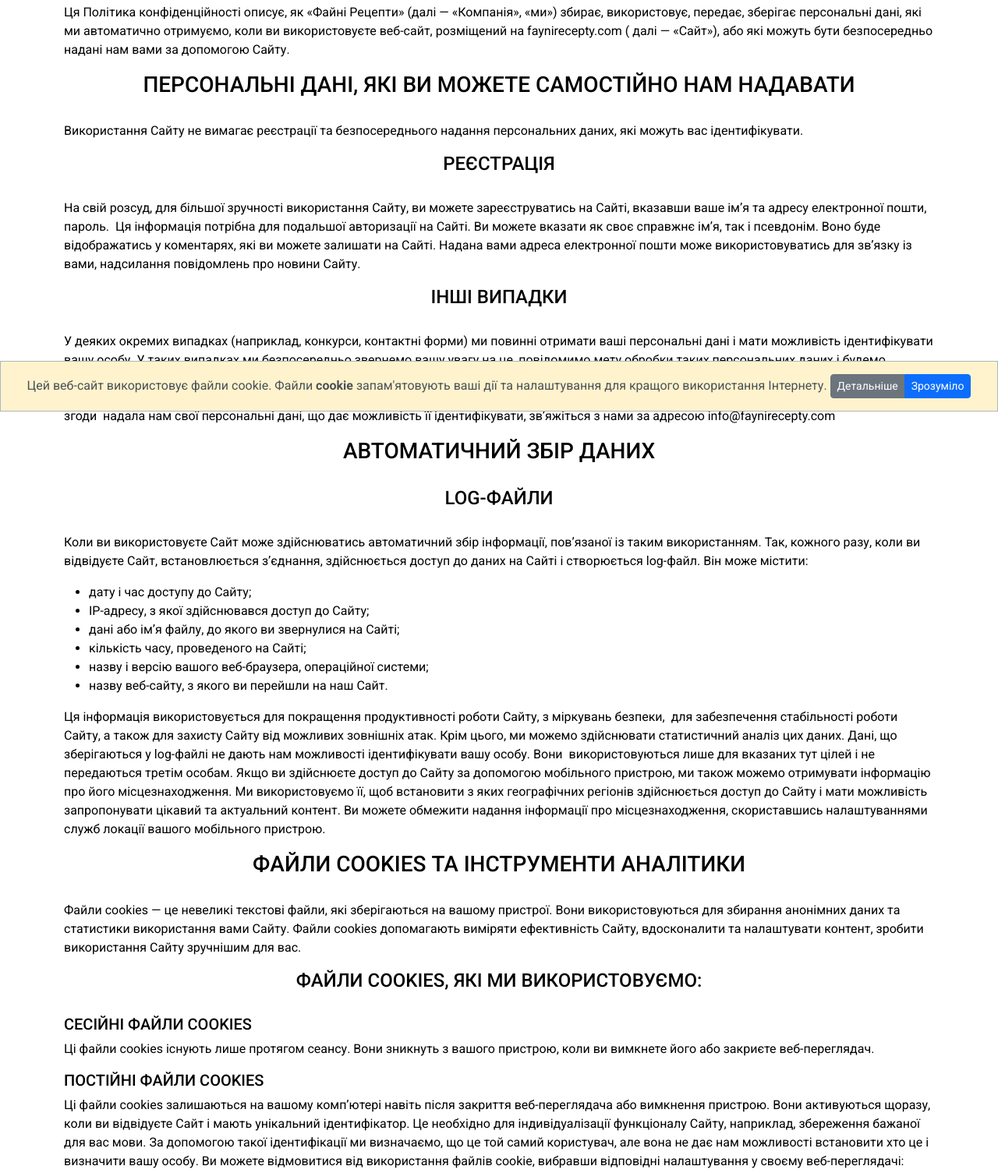
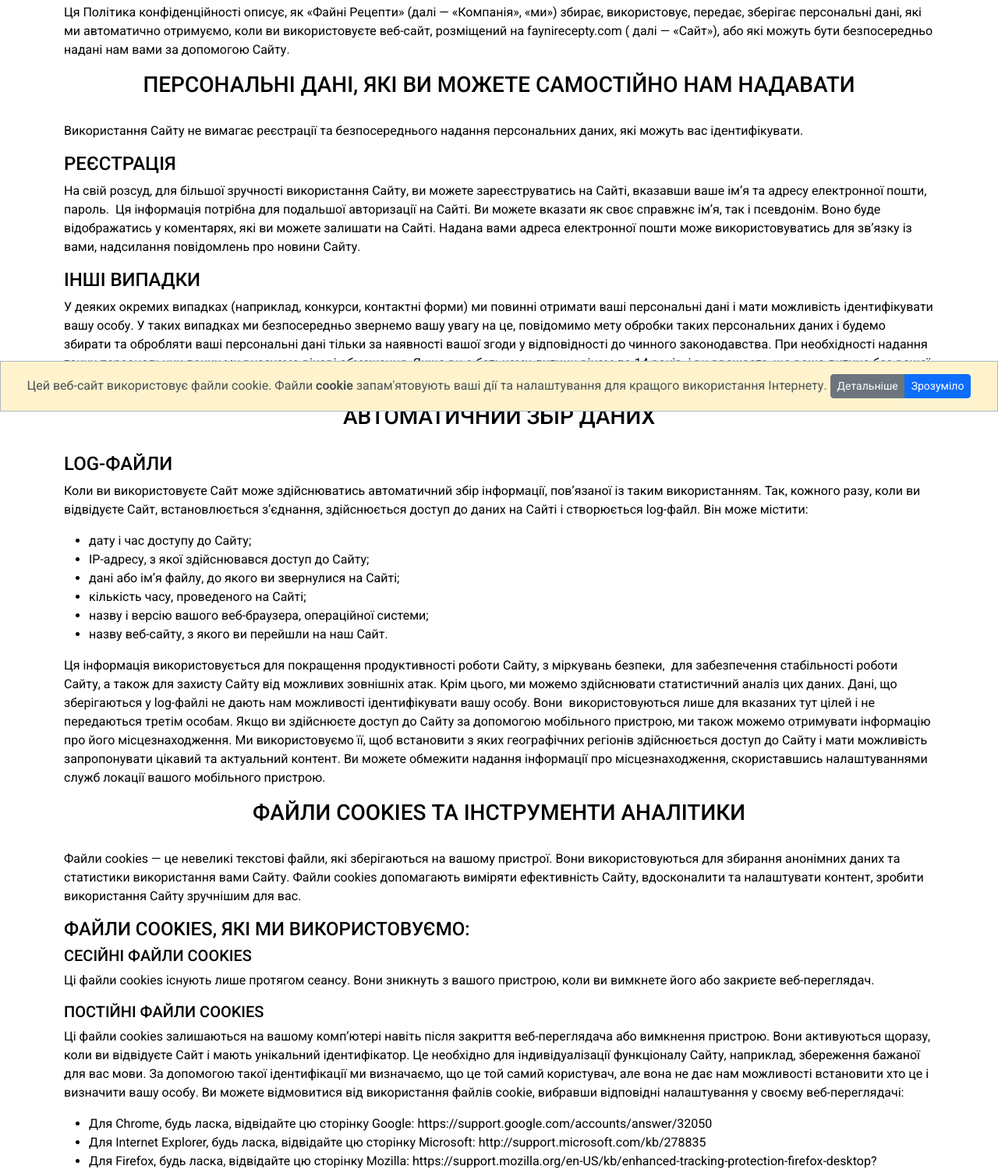
Before and after one commit to ludvigdodi/food_page, a Django app: page /cookies/ in a window 1280 px wide. Shown: the part 272-1777 px from the top of the page at 78% size. Run offline with Django 4.2, Linux system fonts and the light colour scheme; some libraries are stand-ins or nearby versions.

Commit message:
h4 alighn changed

```diff
--- a/static/css/style.css
+++ b/static/css/style.css
@@ -25,7 +25,7 @@
       max-height: 100%;
   }
 
-  body h1, h3, h4 {
+  body h1, h3 {
       text-align: center;
       margin-bottom: 30px;
   }
```
Also changed, not shown: db.sqlite3.
